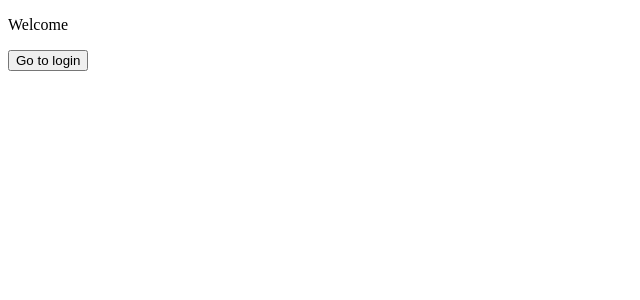
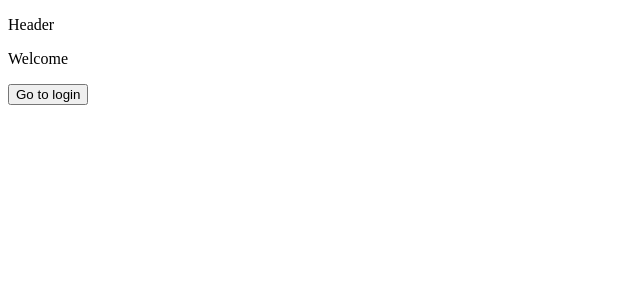
Before and after one commit to evanaddeo/FinaraSolutions, a React (Create React App) app in the folder frontend/: page / in a window 1280 px wide. Shown: the top 300 px of the page, without its empty margins (0-640 px from the left). Built offline with nearby package versions, Linux system fonts and the light colour scheme.

Commit message:
Frontend structuring

```diff
--- /dev/null
+++ b/frontend/src/components/Header.js
@@ -0,0 +1,11 @@
+import React from 'react'
+
+function Header() {
+    return (
+        <div>
+            <p>Header</p>
+        </div>
+    )
+}
+
+export default Header
--- a/frontend/src/pages/Welcome.js
+++ b/frontend/src/pages/Welcome.js
@@ -1,4 +1,5 @@
 import React from 'react'
+import Header from '../components/Header'
 import { useNavigate } from 'react-router-dom'
 
 import { FONTS } from '../constants/themes.js'
@@ -8,6 +9,7 @@
 
     return (
         <div>
+            <Header />
             <p>Welcome</p>
             <button onClick={ () => { navi('/Login') } }>Go to login</button>
         </div>
```
